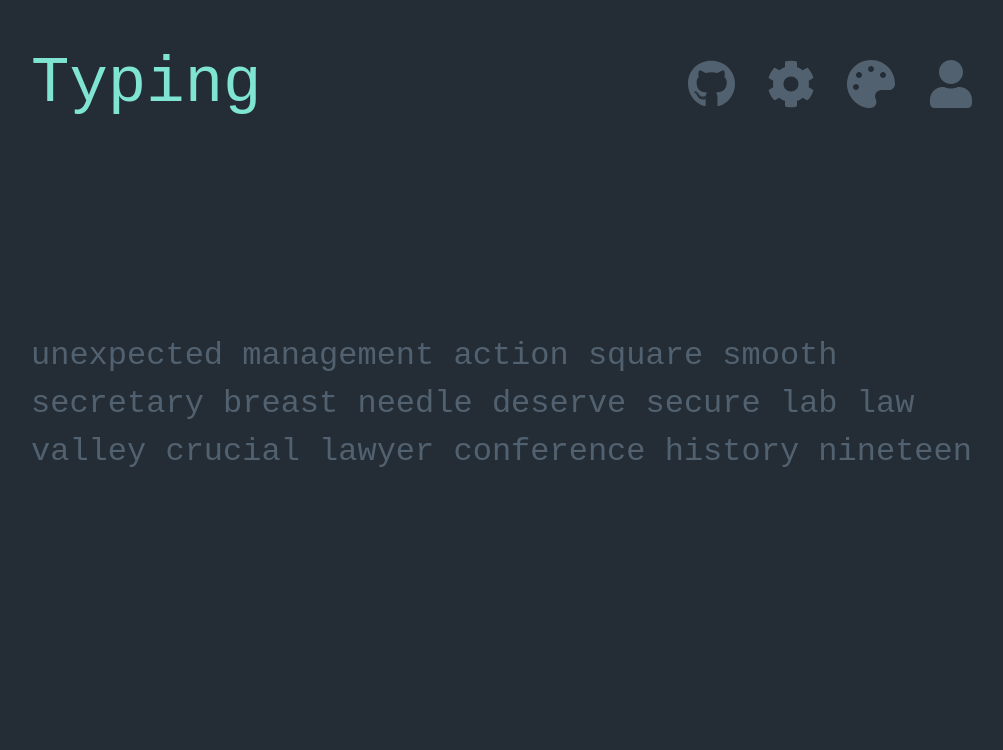
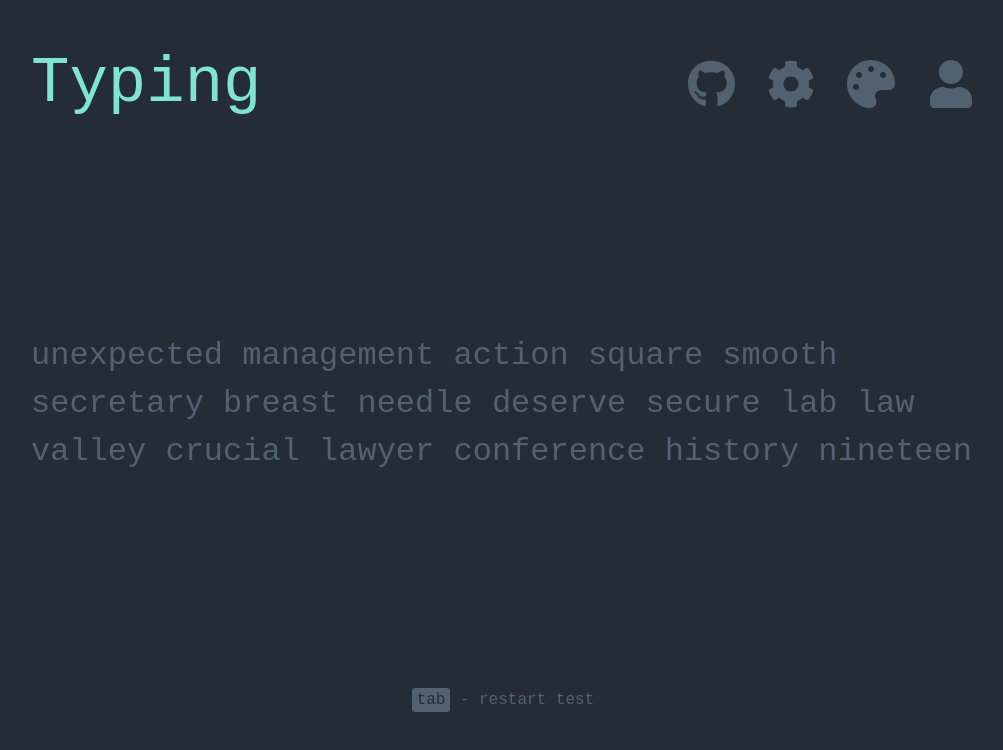
Before and after one commit to jasoneliu/typing, a Next.js app: page / in a window 1280 px wide. Shown: the top 750 px of the page, without its empty margins (137-1140 px from the left). Built offline with nearby package versions, Linux system fonts and the light colour scheme.

Commit message:
Added hints (tab to restart test)

```diff
--- /dev/null
+++ b/src/components/AppHead.tsx
@@ -0,0 +1,23 @@
+import Head from "next/head";
+
+const AppHead = () => {
+  return (
+    <Head>
+      <title>Typing Test</title>
+      <meta charSet="utf-8" />
+      <meta name="name" content="" />
+      <meta name="description" content="" />
+      <meta name="keywords" content="" />
+      <meta name="author" content="Jason Liu" />
+      <link rel="icon" href="/favicon.ico" />
+      <meta property="og:title" content="" />
+      <meta property="og:description" content="" />
+      <meta property="og:image" content="/favicon.ico" />
+      <meta property="og:url" content="" />
+      <meta property="og:type" content="website" />
+      <meta name="twitter:card" content="summary_large_image" />
+    </Head>
+  );
+};
+
+export default AppHead;
--- /dev/null
+++ b/src/components/Hint.tsx
@@ -0,0 +1,41 @@
+import { useContext, useEffect } from "react";
+import styled from "styled-components";
+import TestContext from "../context";
+
+interface IHint {
+  visible: boolean;
+}
+
+const StyledHint = styled.div<IHint>`
+  display: flex;
+  align-items: center;
+
+  // make hint disappear during typing test
+  opacity: ${(props) => (props.visible ? 1 : 0)};
+  transition: opacity 250ms ease;
+`;
+
+const Hint = () => {
+  const { timerRunning } = useContext(TestContext);
+
+  return (
+    <StyledHint visible={!timerRunning}>
+      <HintBox>tab</HintBox>
+      <HintText> - restart test</HintText>
+    </StyledHint>
+  );
+};
+
+export default Hint;
+
+const HintBox = styled.div`
+  color: ${(props) => props.theme.colors.background};
+  background-color: ${(props) => props.theme.colors.secondary};
+  border-radius: 0.2em;
+  padding: 0.2em 0.3em;
+`;
+
+const HintText = styled.div`
+  color: ${(props) => props.theme.colors.secondary};
+  white-space: pre;
+`;
--- a/src/components/TypingTest.tsx
+++ b/src/components/TypingTest.tsx
@@ -1,10 +1,11 @@
-import React, { useState, useRef, useEffect } from "react";
+import React, { useState, useRef, useEffect, useContext } from "react";
 import { unstable_batchedUpdates } from "react-dom";
+import styled from "styled-components";
+import produce from "immer";
 import Word from "./Word";
 import Caret from "./Caret";
 import useKeyPress from "../hooks/useKeyPress";
-import styled from "styled-components";
-import produce from "immer";
+import TestContext from "../context";
 
 interface ICaretPosition {
   left: number;
@@ -76,7 +77,7 @@ const getWpm = (numCharsTyped: number, numErrors: number, seconds: number) => {
   return wpm;
 };
 
-const TypingTest: React.FC = () => {
+const TypingTest = () => {
   // States of typing text
   const [numWords, setNumWords] = useState(100);
   const [textSource, setTextSource] = useState("oxford3000");
@@ -190,6 +191,12 @@ const TypingTest: React.FC = () => {
     }
   }, [wordsToType, wordsTyped, currWordIdx]);
 
+  // Hide hint when test is running, show when not running
+  const { setTimerRunning } = useContext(TestContext);
+  useEffect(() => {
+    setTimerRunning(timerRunning.current);
+  }, [timerRunning.current]);
+
   // TODO: "ctrl-backspace" to delete word, "enter" as single key
   // Process key presses
   useKeyPress((key: string) => {
@@ -202,7 +209,7 @@ const TypingTest: React.FC = () => {
       numErrors.current = 0;
       accuracy.current = 100;
       wpm.current = 0;
-      currLineIdx.current = 1;
+      currLineIdx.current = 1; // caret useEffect then sets this to 0
       unstable_batchedUpdates(() => {
         setWordsTyped([""]);
         setCurrWordIdx(0);
@@ -278,11 +285,6 @@ const TypingTest: React.FC = () => {
           setCurrWordIdx((currWordIdx) => currWordIdx + 1);
         });
       }
-      return;
-    }
-
-    if (key === "Control") {
-      console.log("C");
       return;
     }
 
--- /dev/null
+++ b/src/context.ts
@@ -0,0 +1,14 @@
+import React, { createContext } from "react";
+
+// const SettingsContext = createContext({})
+
+interface ITestContext {
+  timerRunning: boolean;
+  setTimerRunning: React.Dispatch<React.SetStateAction<boolean>>;
+}
+const TestContext = createContext<ITestContext>({
+  timerRunning: false,
+  setTimerRunning: () => {},
+});
+
+export default TestContext;
--- a/src/pages/index.tsx
+++ b/src/pages/index.tsx
@@ -1,8 +1,10 @@
-import React from "react";
-import Head from "next/head";
+import React, { useState } from "react";
+import styled, { ThemeProvider, createGlobalStyle } from "styled-components";
+import AppHead from "../components/AppHead";
 import Navbar from "../components/Navbar";
 import TypingTest from "../components/TypingTest";
-import styled, { ThemeProvider, createGlobalStyle } from "styled-components";
+import Hint from "../components/Hint";
+import TestContext from "../context";
 import * as themes from "../themes";
 
 // Global style
@@ -28,30 +30,23 @@ const GlobalStyle = createGlobalStyle`
 
 // Home page: typing test app
 const Home = () => {
+  const [timerRunning, setTimerRunning] = useState(true);
+
   return (
+    <TestContext.Provider value={{ timerRunning, setTimerRunning }}>
       <ThemeProvider theme={themes.dark}>
         <GlobalStyle />
-      <Head>
-        <title>Typing Test</title>
-        <meta charSet="utf-8" />
-        <meta name="name" content="" />
-        <meta name="description" content="" />
-        <meta name="keywords" content="" />
-        <meta name="author" content="Jason Liu" />
-        <link rel="icon" href="/favicon.ico" />
-        <meta property="og:title" content="" />
-        <meta property="og:description" content="" />
-        <meta property="og:image" content="/favicon.ico" />
-        <meta property="og:url" content="" />
-        <meta property="og:type" content="website" />
-        <meta name="twitter:card" content="summary_large_image" />
-      </Head>
+        <AppHead />
         <AppContainer>
           <Navbar />
           <TypingTest />
-        <div style={{ height: `4rem` }}></div>
+          <Footer>
+            {/* <Hint visible={!timerRunning} /> */}
+            <Hint />
+          </Footer>
         </AppContainer>
       </ThemeProvider>
+    </TestContext.Provider>
   );
 };
 
@@ -67,3 +62,9 @@ const AppContainer = styled.div`
   gap: 2rem;
   user-select: none;
 `;
+
+const Footer = styled.div`
+  height: 4rem;
+  font-size: 1rem;
+  margin: 0 auto;
+`;
```
Lines whose indentation alone changed are shown as unchanged.
